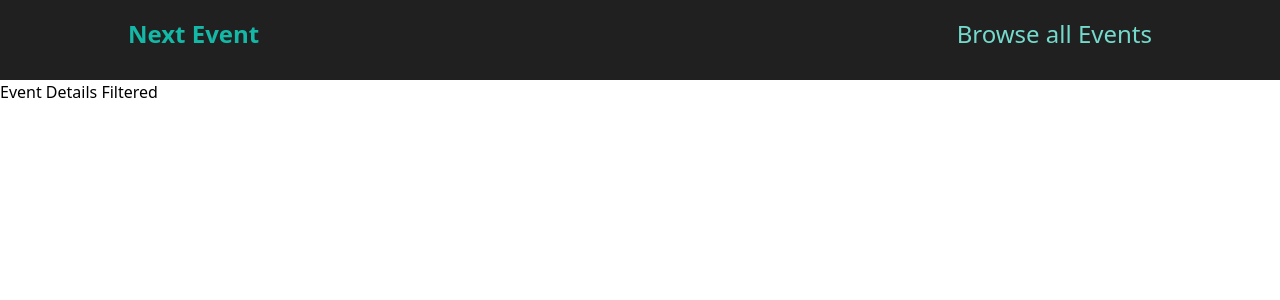
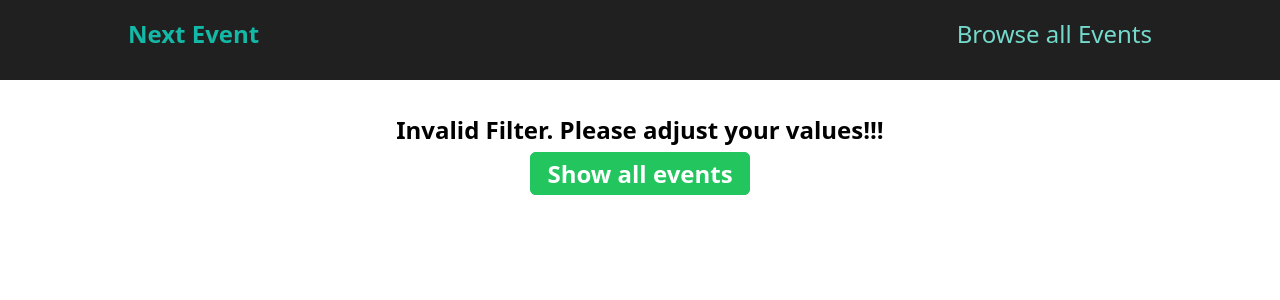
Before and after one commit to Paskual86/next-js-course, a Next.js app in the folder events-page-ts/: page /events in a window 1280 px wide. Shown: the top 300 px of the page. Built offline with nearby package versions, Linux system fonts and the light colour scheme.

Commit message:
Adjustment in the look and feel

```diff
--- /dev/null
+++ b/events-page-ts/components/UI/error-alert.module.css
@@ -0,0 +1,14 @@
+.alert {
+  margin: 1rem auto;
+  padding: 1rem 2rem;
+  width: 90%;
+  max-width: 40rem;
+  background-color: white;
+  color: black;
+  font-weight: bold;
+  font-size: 1.5rem;
+  text-align: center;
+  border-radius: 6px;
+  box-shadow: gray;
+  border-color: gray;
+}
--- /dev/null
+++ b/events-page-ts/components/UI/error-alert.tsx
@@ -0,0 +1,8 @@
+import React from 'react';
+import classes from './error-alert.module.css';
+
+const ErrorAlert = (props:{children: JSX.Element | JSX.Element []}) => {
+  return <div className={classes.alert}>{props.children}</div>;
+}
+
+export default ErrorAlert;
--- /dev/null
+++ b/events-page-ts/components/UI/results-title.module.css
@@ -0,0 +1,6 @@
+.title {
+  margin: 2rem auto;
+  width: 90%;
+  max-width: 40rem;
+  text-align: center;
+}
--- /dev/null
+++ b/events-page-ts/components/UI/results-title.tsx
@@ -0,0 +1,20 @@
+import Link from 'next/link';
+import classes from './results-title.module.css';
+
+function ResultsTitle(props:{date:string}) {
+  const { date } = props;
+
+  const humanReadableDate = new Date(date).toLocaleDateString('en-US', {
+    month: 'long',
+    year: 'numeric',
+  });
+
+  return (
+    <section className={classes.title}>
+      <h1 className='mb-2'>Events in {humanReadableDate}</h1>
+      <Link href='/events' className='border border-green-500 bg-green-500 text-white rounded-md px-4 py-1 transition duration-500 ease select-none hover:bg-green-600 focus:outline-none focus:shadow-outline' >Show all events</Link>
+    </section>
+  );
+}
+
+export default ResultsTitle;
--- a/events-page-ts/pages/events/[...slug].tsx
+++ b/events-page-ts/pages/events/[...slug].tsx
@@ -1,7 +1,50 @@
+import Link from "next/link";
+import { useRouter } from "next/router";
+import EventList from "../../components/events/EventList";
+import ErrorAlert from "../../components/UI/error-alert";
+import ResultsTitle from "../../components/UI/results-title";
+import { getFilteredEvents } from "../../dummy-data";
+
 const EventsFiltered = () => {
-    return <div>
-        <h1>Event Details Filtered</h1>
-    </div>
+    const router = useRouter();
+
+    const filteredData = router.query.slug;
+
+    if (!filteredData){
+        return <p>Loading...</p>
+    }
+
+    const filteredYear = filteredData[0];
+    const filteredMonth = filteredData[1];
+
+    const numYear = +filteredYear;
+    const numMonth = +filteredMonth;
+
+    if (isNaN(numYear)  || isNaN(numMonth) || numYear >= 2030 || numYear< 2021 || numMonth<1 || numMonth>12) {
+        return <ErrorAlert>
+            <p className="mb-2">Invalid Filter. Please adjust your values!!!</p>
+            <Link href='/events' className='border border-green-500 bg-green-500 text-white rounded-md px-4 py-1 transition duration-500 ease select-none hover:bg-green-600 focus:outline-none focus:shadow-outline' >Show all events</Link>
+        </ErrorAlert>
+
+    }
+
+    const filteredEvents = getFilteredEvents({
+        year: numYear,
+        month: numMonth
+    });
+
+    if (!filteredEvents || filteredEvents.length === 0) {
+        return <ErrorAlert>
+                    <p className="mb-2">No Events found for the chosen filter!!!</p>
+                    <Link href='/events' className='border border-green-500 bg-green-500 text-white rounded-md px-4 py-1 transition duration-500 ease select-none hover:bg-green-600 focus:outline-none focus:shadow-outline' >Show all events</Link>
+                </ErrorAlert>;
+    }
+
+    return <>
+        <ResultsTitle date={`${filteredYear}-${filteredMonth}-01`} ></ResultsTitle>
+        <EventList items={filteredEvents}></EventList>
+    </>
+
 }
 
 export default EventsFiltered;
```
